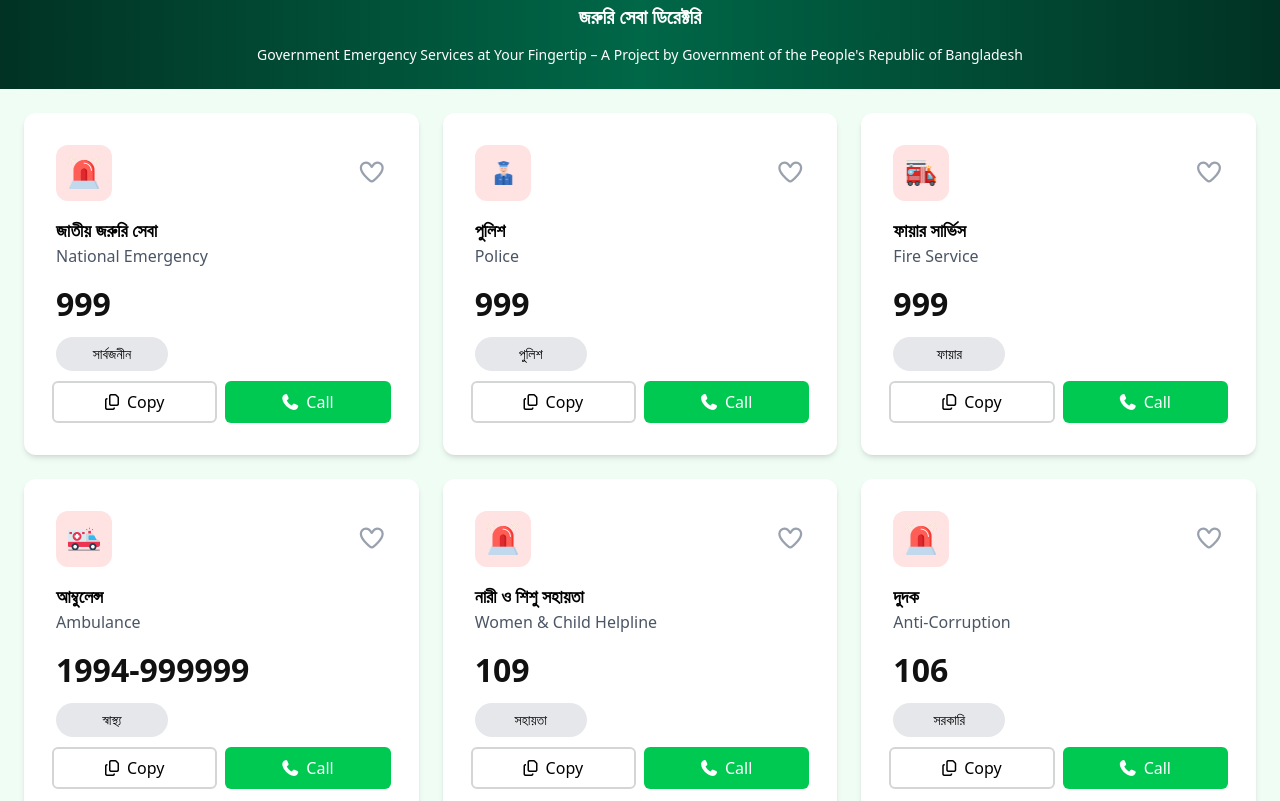
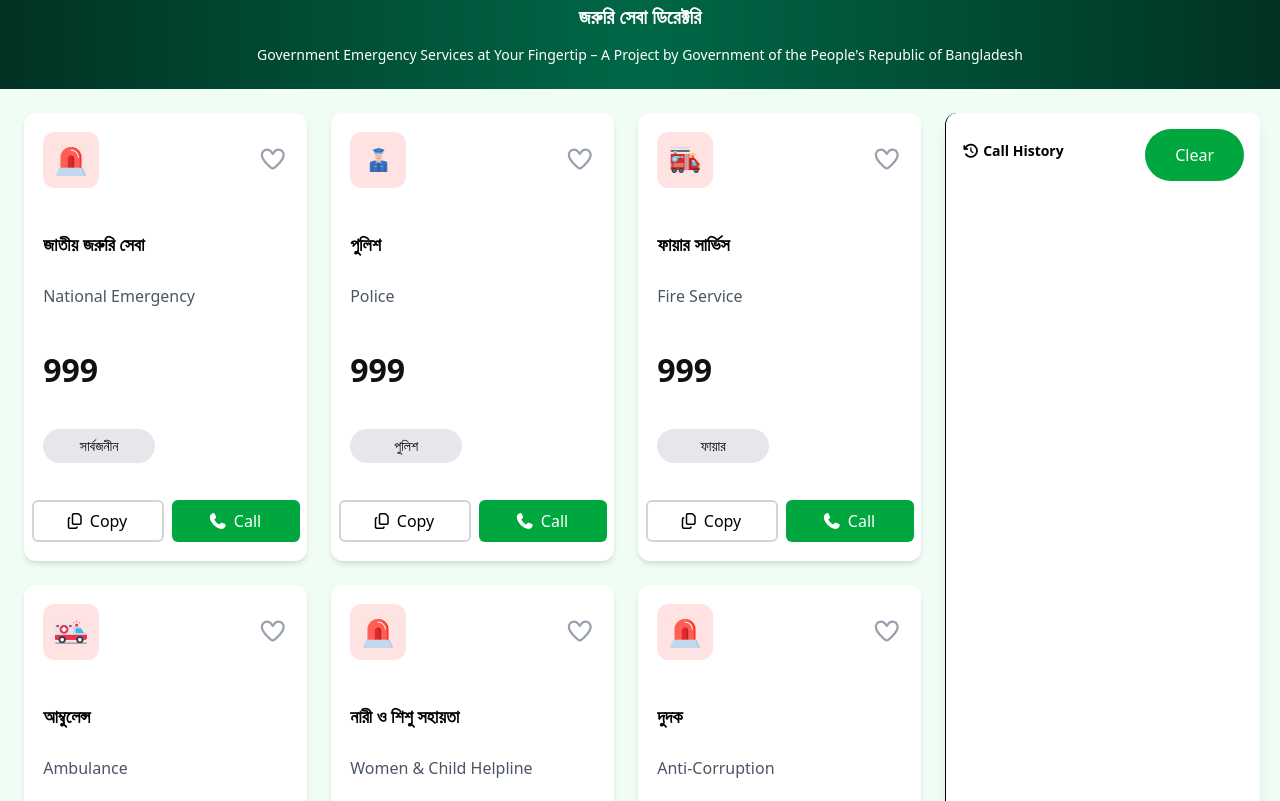
Before and after one commit to Monir312/emergency-service-assignment-05, a plain HTML site: page index.html in a window 1280 px wide. Shown: the part 219-1020 px from the top of the page. Drawn offline with nearby package versions, Linux system fonts and the light colour scheme.

Commit message:
updated with aside section

```diff
--- a/index.html
+++ b/index.html
@@ -44,8 +44,12 @@
       Republic of Bangladesh</p>
   </section>
 
+
+  <div class="section-card-history">
+
+
     <!-- Main Section -->
-  <main class="grid grid-cols-1 md:grid-cols-2 lg:grid-cols-3 gap-6 p-6">
+    <main class=" w-9/12 grid grid-cols-1 md:grid-cols-2 lg:grid-cols-3 gap-6 p-6">
 
       <!-- Single Card 1-->
       <div class="single-card bg-white shadow-md rounded-xl p-4 flex flex-col justify-between">
@@ -66,7 +70,7 @@
           <button onclick="copyNumber('999')" class="copy-button rounded-md flex items-center gap-2">
             <i class="fa-regular fa-copy"></i>Copy</button>
 
-        <a href="tel:999" class="call-button bg-green-500 text-white rounded-md flex items-center gap-2">
+          <a href="tel:999" class="call-button bg-[#00a63e] text-white rounded-md flex items-center gap-2">
             <i class="fa-solid fa-phone"></i>
             Call</a>
         </div>
@@ -91,7 +95,7 @@
           <button onclick="copyNumber('999')" class="copy-button rounded-md flex items-center gap-2">
             <i class="fa-regular fa-copy"></i>Copy</button>
 
-        <a href="tel:999" class="call-button bg-green-500 text-white rounded-md flex items-center gap-2">
+          <a href="tel:999" class="call-button bg-[#00a63e] text-white rounded-md flex items-center gap-2">
             <i class="fa-solid fa-phone"></i>
             Call</a>
         </div>
@@ -116,7 +120,7 @@
           <button onclick="copyNumber('999')" class="copy-button rounded-md flex items-center gap-2">
             <i class="fa-regular fa-copy"></i>Copy</button>
 
-        <a href="tel:999" class="call-button bg-green-500 text-white rounded-md flex items-center gap-2">
+          <a href="tel:999" class="call-button bg-[#00a63e] text-white rounded-md flex items-center gap-2">
             <i class="fa-solid fa-phone"></i>
             Call</a>
         </div>
@@ -141,7 +145,7 @@
           <button onclick="copyNumber('1994-999999')" class="copy-button rounded-md flex items-center gap-2">
             <i class="fa-regular fa-copy"></i>Copy</button>
 
-        <a href="tel:1994-999999" class="call-button bg-green-500 text-white rounded-md flex items-center gap-2">
+          <a href="tel:1994-999999" class="call-button bg-[#00a63e] text-white rounded-md flex items-center gap-2">
             <i class="fa-solid fa-phone"></i>
             Call</a>
         </div>
@@ -166,7 +170,7 @@
           <button onclick="copyNumber('109')" class="copy-button rounded-md flex items-center gap-2">
             <i class="fa-regular fa-copy"></i>Copy</button>
 
-        <a href="tel:999" class="call-button bg-green-500 text-white rounded-md flex items-center gap-2">
+          <a href="tel:999" class="call-button bg-[#00a63e] text-white rounded-md flex items-center gap-2">
             <i class="fa-solid fa-phone"></i>
             Call</a>
         </div>
@@ -191,7 +195,7 @@
           <button onclick="copyNumber('106')" class="copy-button rounded-md flex items-center gap-2">
             <i class="fa-regular fa-copy"></i>Copy</button>
 
-        <a href="tel:106" class="call-button bg-green-500 text-white rounded-md flex items-center gap-2">
+          <a href="tel:106" class="call-button bg-[#00a63e] text-white rounded-md flex items-center gap-2">
             <i class="fa-solid fa-phone"></i>
             Call</a>
         </div>
@@ -216,7 +220,7 @@
           <button onclick="copyNumber('16216')" class="copy-button rounded-md flex items-center gap-2">
             <i class="fa-regular fa-copy"></i>Copy</button>
 
-        <a href="tel:999" class="call-button bg-green-500 text-white rounded-md flex items-center gap-2">
+          <a href="tel:999" class="call-button bg-[#00a63e] text-white rounded-md flex items-center gap-2">
             <i class="fa-solid fa-phone"></i>
             Call</a>
         </div>
@@ -242,7 +246,7 @@
           <button onclick="copyNumber('999')" class="copy-button rounded-md flex items-center gap-2">
             <i class="fa-regular fa-copy"></i>Copy</button>
 
-        <a href="tel:999" class="call-button bg-green-500 text-white rounded-md flex items-center gap-2">
+          <a href="tel:999" class="call-button bg-[#00a63e] text-white rounded-md flex items-center gap-2">
             <i class="fa-solid fa-phone"></i>
             Call</a>
         </div>
@@ -268,7 +272,7 @@
           <button onclick="copyNumber('163')" class="copy-button rounded-md flex items-center gap-2">
             <i class="fa-regular fa-copy"></i>Copy</button>
 
-        <a href="tel:163" class="call-button bg-green-500 text-white rounded-md flex items-center gap-2">
+          <a href="tel:163" class="call-button bg-[#00a63e] text-white rounded-md flex items-center gap-2">
             <i class="fa-solid fa-phone"></i>
             Call</a>
         </div>
@@ -276,11 +280,22 @@
     </main>
 
     <!-- Call History -->
-  <aside style="display: none;" class="fixed right-0 top-0 w-64 h-full bg-white border-l shadow-lg p-4 overflow-y-auto">
-    <h3 class="text-lg font-bold mb-2">📞 Call History</h3>
+    <aside class="w-3/12 mt-6 rounded-xl h-full bg-white border-l shadow-lg p-4 overflow-y-auto">
+      <div class="sidebar-section">
+        <div class="side-left">
+          <h3 class="text-sm font-bold mb-2">
+            <i class="fa-solid fa-clock-rotate-left"></i>
+            Call History</h3>
+        </div>
+        <div class="side-right">
+          <button onclick="clearHistory()" class="side-right-button bg-[#00a63e] text-white py-1">Clear</button>
+        </div>
+      </div>
+
       <ul id="callHistory" class="space-y-2 text-sm text-gray-700"></ul>
-    <button onclick="clearHistory()" class="mt-4 w-full bg-red-500 text-white py-1 rounded-md">Clear</button>
     </aside>
+  </div>
+
 
 
 
--- a/style.css
+++ b/style.css
@@ -30,8 +30,14 @@ header h1 {
   height: 92px;
 }
 
+.section-card-history{
+  display: flex;
+  margin-right: 20px;
+  height: 180vh;
+}
+
 .single-card {
-  padding: 2rem;
+  padding: 1.2rem;
 }
 
 .service-icon-heart {
@@ -69,3 +75,13 @@ header h1 {
 .count-copy {
   font-weight: 500;
 }
+
+.sidebar-section{
+  display: flex;
+  justify-content: space-between;
+  align-items: center;
+}
+.side-right-button{
+  padding: 14px 30px;
+  border-radius: 50px;
+}
```
Lines whose indentation alone changed are shown as unchanged.
